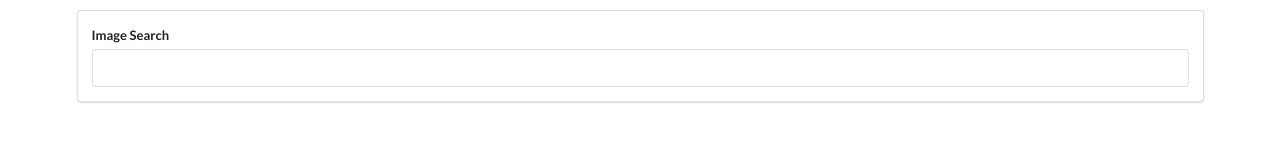
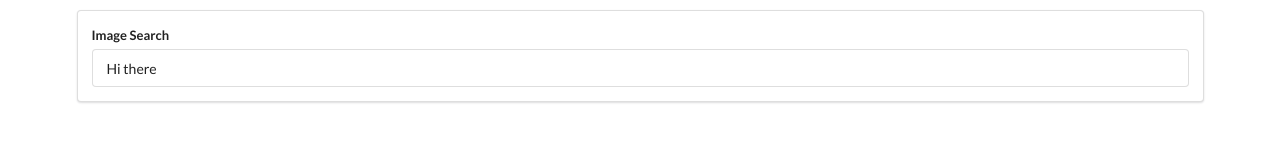
Before and after one commit to keen0927/react-pic, a React (Create React App) app: page / in a window 1280 px wide. Shown: the top 160 px of the page. Built offline with nearby package versions, Linux system fonts and the light colour scheme.

Commit message:
2019 02 28 T.T

```diff
--- a/src/components/SearchBar.js
+++ b/src/components/SearchBar.js
@@ -1,19 +1,37 @@
 import React, { Component } from 'react'
 
 export class SearchBar extends Component {
-    onInputChange(event) {
-        console.log(event.target.value)
+    state = {
+      term: 'Hi there'
+    }
+
+    onFormSubmit = (event) =>  {
+      event.preventDefault();
+      console.log(this.state.term)
+    }
+
+    // onFormSubmit(event) {
+    //   event.preventDefault();
+    //   console.log(this.state.term);
+    // }
+    handlerChange = (event) => {
+      this.setState({
+        term: event.target.value
+      })
     }
 
   render() {
+    console.log(this.state.term);
     return (
       <div className="ui segment">
-          <form className="ui form">
+          <form onSubmit={this.onFormSubmit} className="ui form">
+          {/* <form onSubmit={this.onFormSubmit.bind(this)} className="ui form"> */}
             <div className="field">
-                <label>Image Search</label>
+              <label>Image Search</label>
               <input
                 type="text"
-                onChange={this.onInputChange}
+                value={this.state.term}
+                onChange={this.handlerChange}
 
               />
             </div>
```
